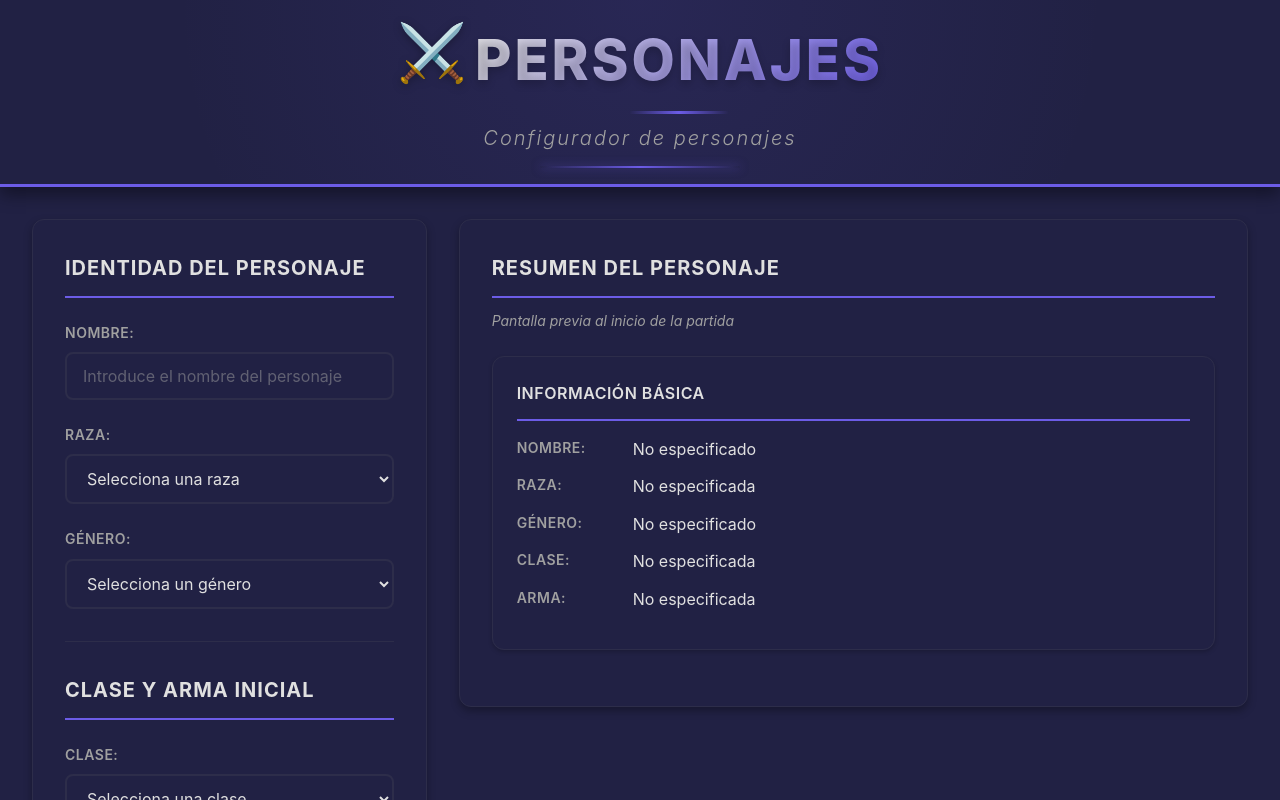
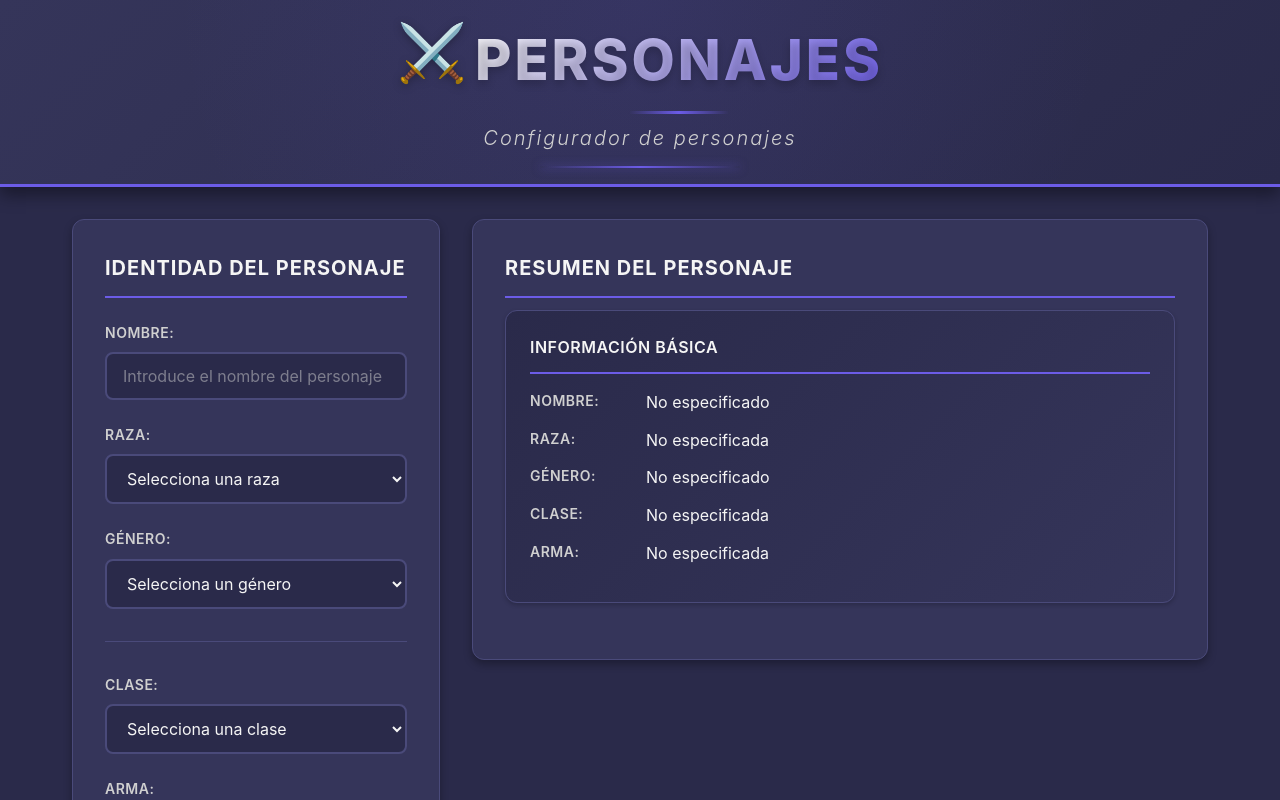
Before and after one commit to MrMoebius/AngularEjercicioPractico01, an Angular app: page / in a window 1280 px wide. Shown: the top 800 px of the page. Built offline with nearby package versions, Linux system fonts and the light colour scheme.

Commit message:
Ajustes en estilos y estructura de componentes: modificación de columnas en .app__main, ajuste de filas en textarea, y mejoras en el diseño de character-summary. Actualización de variables de color en styles.css.

```diff
--- a/src/app/app.css
+++ b/src/app/app.css
@@ -95,9 +95,9 @@
 
 .app__main {
   display: grid;
-  grid-template-columns: 1fr 1fr;
+  grid-template-columns: 1fr 2fr;
   gap: var(--spacing-xl);
-  max-width: 1400px;
+  max-width: 1200px;
   margin: 0 auto;
   padding: 0 var(--spacing-xl) var(--spacing-xl);
   min-height: calc(100vh - 200px);
--- a/src/app/components/appearance-selector/appearance-selector.html
+++ b/src/app/components/appearance-selector/appearance-selector.html
@@ -6,7 +6,7 @@
       [(ngModel)]="descripcion"
       (ngModelChange)="onDescripcionChange()"
       placeholder="Describe la apariencia física del personaje..."
-      rows="4"></textarea>
+      rows="3"></textarea>
   </div>
 
   <div class="info-message">
--- a/src/app/components/character-summary/character-summary.css
+++ b/src/app/components/character-summary/character-summary.css
@@ -57,6 +57,9 @@
   justify-content: center;
   align-items: center;
   margin-bottom: var(--spacing-lg);
+  max-width: 400px;
+  margin-left: auto;
+  margin-right: auto;
 }
 
 .character-image img {
--- a/src/app/components/character-summary/character-summary.html
+++ b/src/app/components/character-summary/character-summary.html
@@ -1,6 +1,5 @@
 <div class="character-summary">
   <h2>Resumen del Personaje</h2>
-  <p class="subtitle">Pantalla previa al inicio de la partida</p>
 
   <div class="summary-container">
     @if (character().imagen) {
--- a/src/app/components/class-equip-selector/class-equip-selector.html
+++ b/src/app/components/class-equip-selector/class-equip-selector.html
@@ -1,5 +1,5 @@
 <div class="class-equip-selector">
-  <h2>Clase y Arma Inicial</h2>
+  <!-- <h2>Clase y Arma Inicial</h2> -->
   <div class="form-group">
     <label for="clase">Clase:</label>
     <select
--- a/src/styles.css
+++ b/src/styles.css
@@ -7,15 +7,15 @@
 }
 
 :root {
-  --color-bg: #212144;
-  --color-surface: #212144;
-  --color-surface-hover: #252540;
-  --color-surface-selected: #2d2d4a;
+  --color-bg: #2a2a4a;
+  --color-surface: #35355a;
+  --color-surface-hover: #3f3f6a;
+  --color-surface-selected: #4a4a7a;
   --color-primary: #6c5ce7;
   --color-primary-hover: #7b6ff0;
-  --color-text: #e0e0e0;
-  --color-text-secondary: #a0a0a0;
-  --color-border: #2d2d4a;
+  --color-text: #f5f5f5;
+  --color-text-secondary: #d0d0d0;
+  --color-border: #4a4a7a;
   --color-danger: #e74c3c;
   --color-warning: #f39c12;
   --color-success: #2ecc71;
```
Also changed, not shown: src/assets/Armadillo05.jpeg (deleted).
